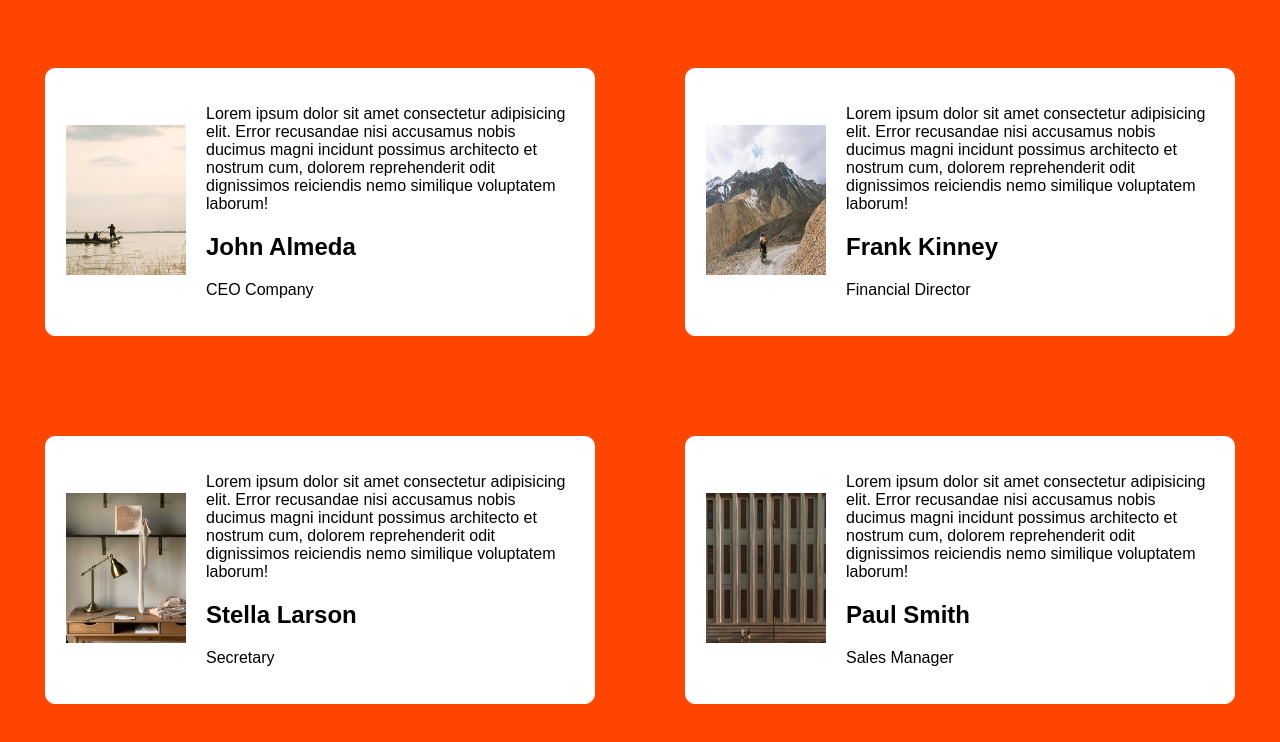
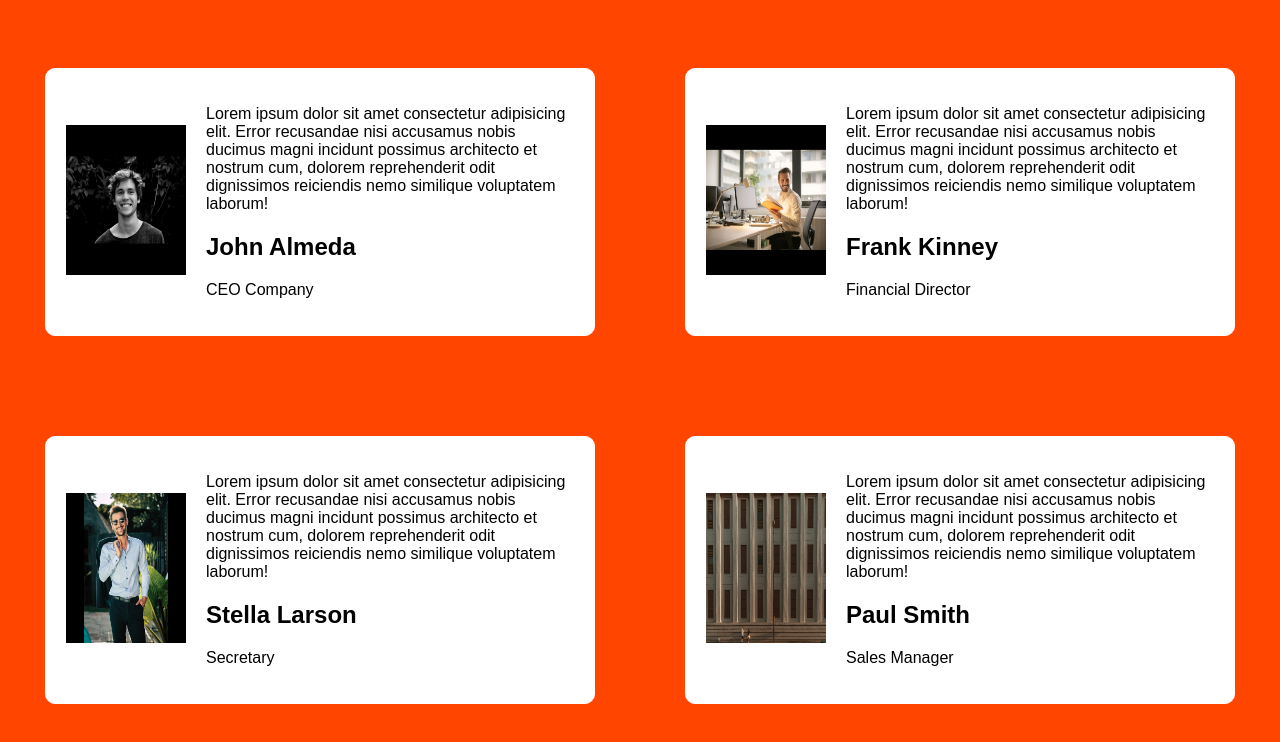
Before and after one commit to Priyadharshinik4/Testimonial-Page-using-HTML-and-CSS, a plain HTML site: page index.html in a window 1280 px wide. Shown: the part 80-822 px from the top of the page. Drawn offline with Linux system fonts and the light colour scheme.

Commit message:
Update index.html

```diff
--- a/index.html
+++ b/index.html
@@ -14,7 +14,7 @@
         <div class="content">
             <div class="content1">
                 <div class="container1">
-                    <img src="asserts/img1.jpg" alt="Image1">
+                    <img src="asserts/image1.jpg" alt="Image1">
                 </div>
                 <div class="container2">
                     <p>Lorem ipsum dolor sit amet consectetur adipisicing elit. Error recusandae nisi accusamus nobis ducimus magni incidunt possimus architecto et nostrum cum, dolorem reprehenderit odit dignissimos reiciendis nemo similique voluptatem laborum!</p>
@@ -24,7 +24,7 @@
             </div>
             <div class="content1">
                 <div class="container1">
-                    <img src="asserts/img2.jpg" alt="Image2">
+                    <img src="asserts/image2.jpg" alt="Image2">
                 </div>
                 <div class="container2">
                     <p>Lorem ipsum dolor sit amet consectetur adipisicing elit. Error recusandae nisi accusamus nobis ducimus magni incidunt possimus architecto et nostrum cum, dolorem reprehenderit odit dignissimos reiciendis nemo similique voluptatem laborum!</p>
@@ -36,7 +36,7 @@
         <div class="content">
             <div class="content1">
                 <div class="container1">
-                    <img src="asserts/img3.jpg" alt="Image3">
+                    <img src="asserts/image3.jpg" alt="Image3">
                 </div>
                 <div class="container2">
                     <p>Lorem ipsum dolor sit amet consectetur adipisicing elit. Error recusandae nisi accusamus nobis ducimus magni incidunt possimus architecto et nostrum cum, dolorem reprehenderit odit dignissimos reiciendis nemo similique voluptatem laborum!</p>
```
